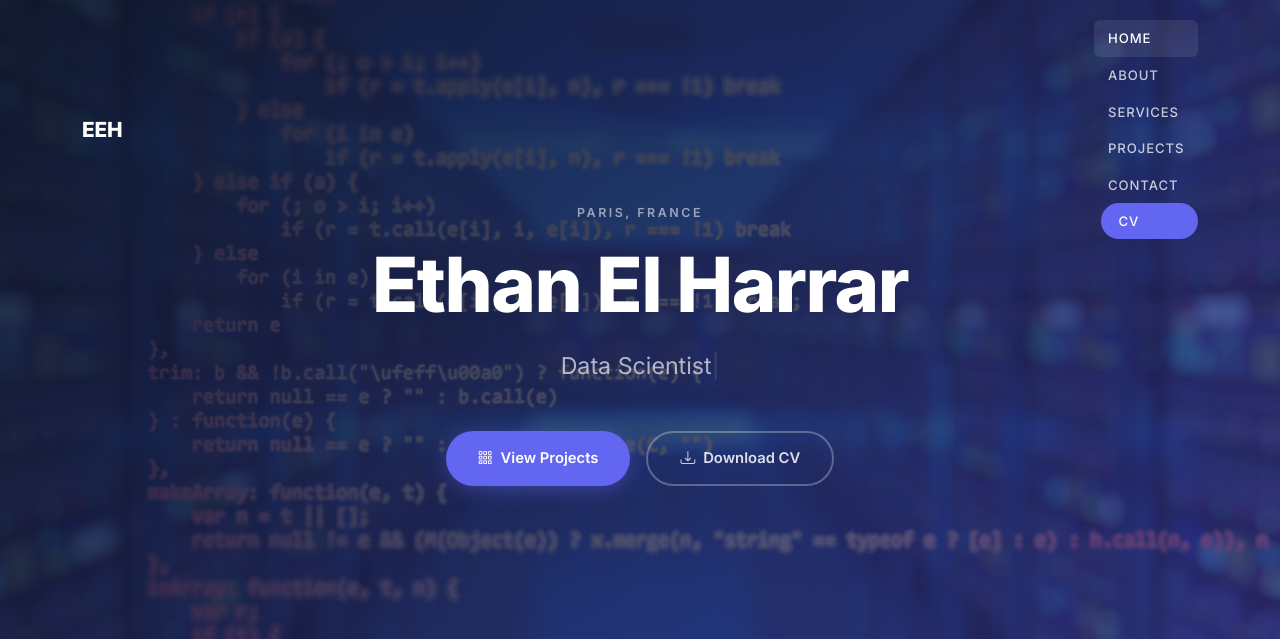
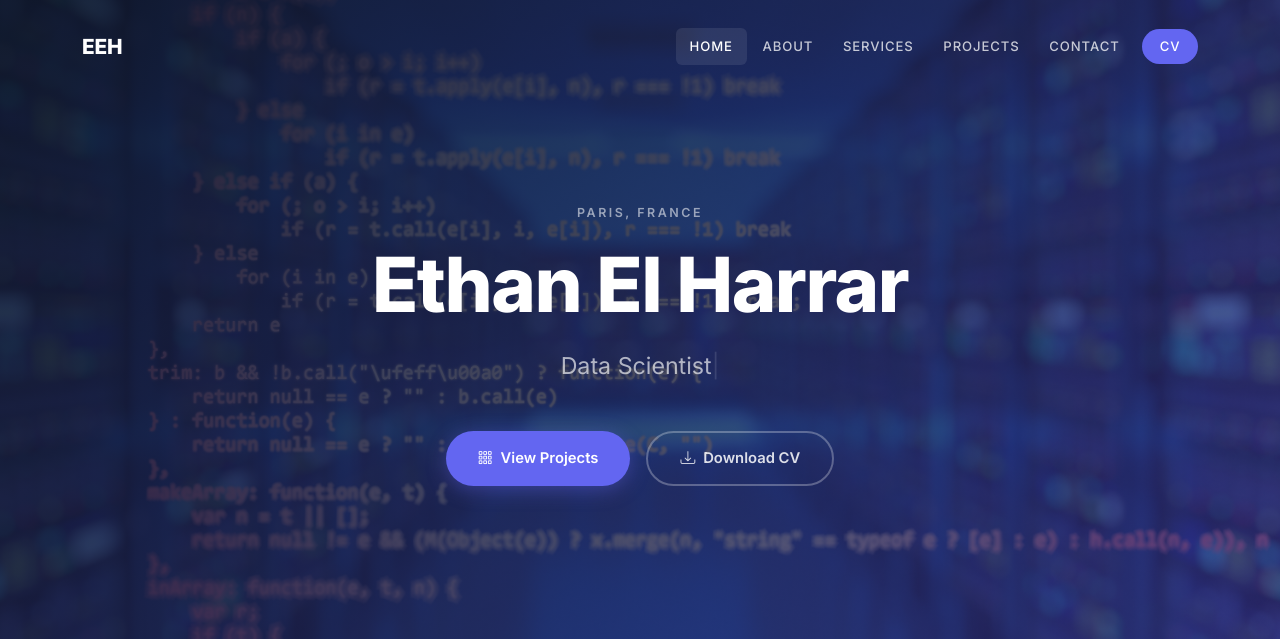
Before and after one commit to Thano02/portfolio, a PHP site: page / in a window 1280 px wide. Shown: the top 639 px of the page. Run offline with PHP 8.4, Linux system fonts and the light colour scheme.

Commit message:
Fix nav : ajout class="navbar" sur l'élément nav (sélecteurs CSS non applicables)

```diff
--- a/index.php
+++ b/index.php
@@ -30,7 +30,7 @@
   <header id="header">
     <div class="container">
       <a href="index.php" class="logo">EEH</a>
-      <nav id="navbar">
+      <nav id="navbar" class="navbar">
         <ul>
           <li><a class="nav-link scrollto active" href="#hero">Home</a></li>
           <li><a class="nav-link scrollto" href="#about">About</a></li>
```
